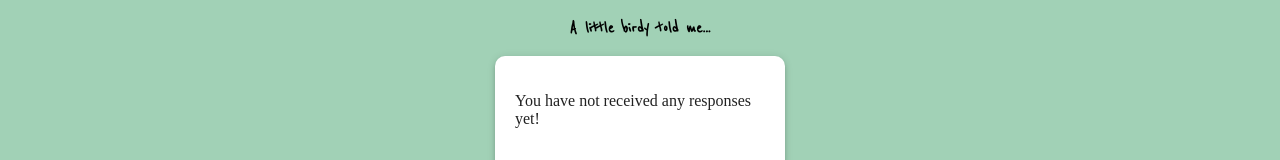
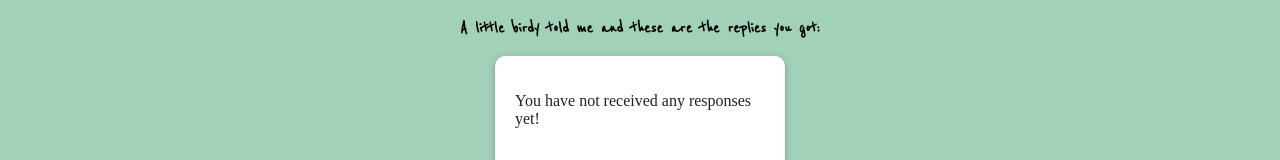
Before and after one commit to kishaprudente/madagascar, a React (Create React App) app in the folder client/: page /inbox in a window 1280 px wide. Shown: the top 160 px of the page. Built offline with nearby package versions, Linux system fonts and the light colour scheme; no server answers; sample sign-in values are in the browser's storage; a web font is replaced by a local one.

Commit message:
Changed little birdy message at top

```diff
--- a/client/src/pages/Inbox.js
+++ b/client/src/pages/Inbox.js
@@ -46,7 +46,7 @@ const Inbox = () => {
     >
       <Grid item>
         <h3 style={{ fontFamily: 'Reenie Beanie' }}>
-          A little birdy told me...
+          A little birdy told me and these are the replies you got:
         </h3>
       </Grid>
       <Grid item>
```
